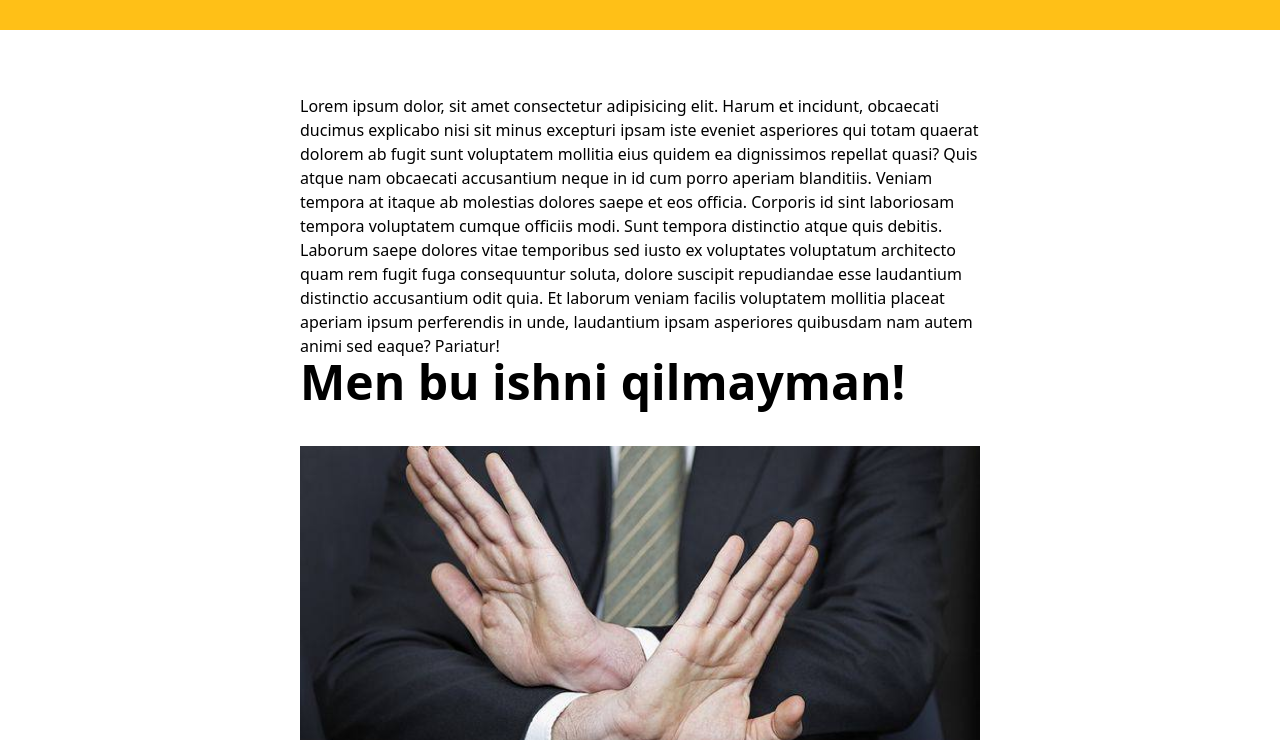
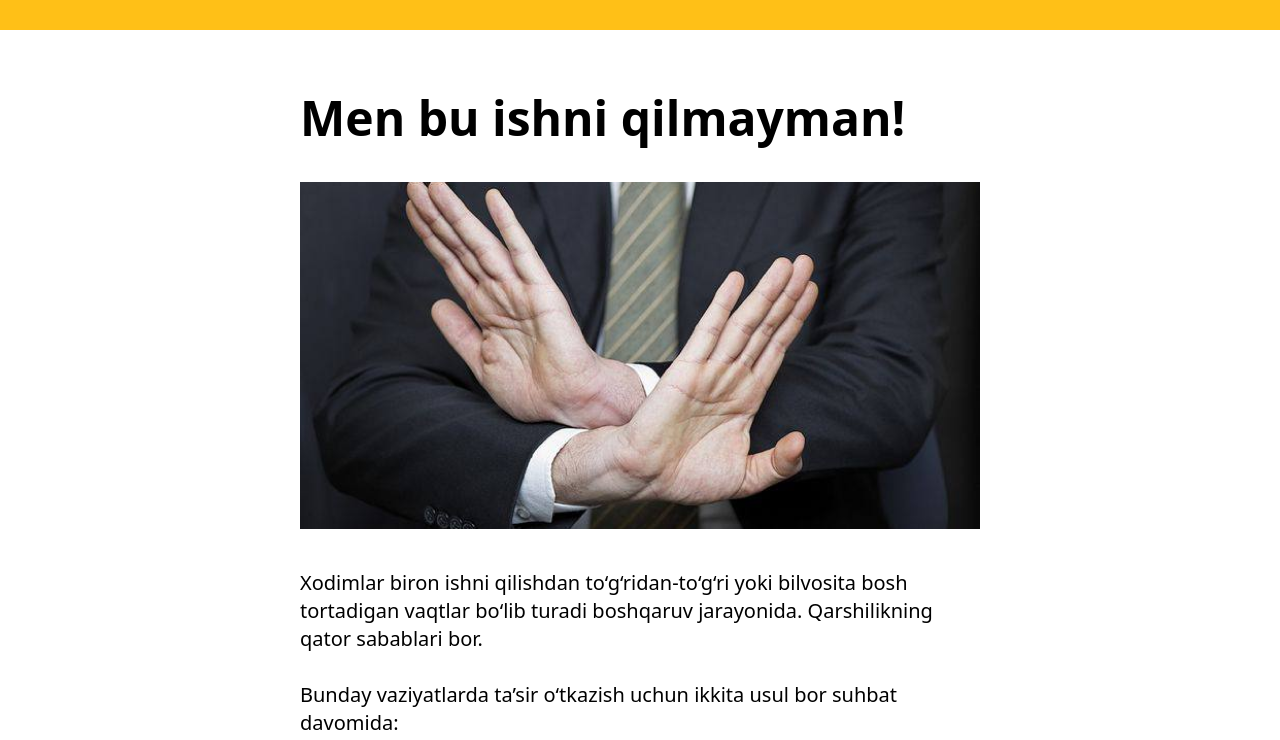
Before and after one commit to Durbek08/talwint-dars, a plain HTML site: page index.html in a window 1280 px wide. Shown: the part 60-800 px from the top of the page. Drawn offline with nearby package versions, Linux system fonts and the light colour scheme.

Commit message:
pni olb tashladm

```diff
--- a/index.html
+++ b/index.html
@@ -49,7 +49,7 @@
     <!-- Men bu ishni qilmayman! -->
     <section class="py-16">
         <div class="w-[680px] mx-auto">
-            <p>Lorem ipsum dolor, sit amet consectetur adipisicing elit. Harum et incidunt, obcaecati ducimus explicabo nisi sit minus excepturi ipsam iste eveniet asperiores qui totam quaerat dolorem ab fugit sunt voluptatem mollitia eius quidem ea dignissimos repellat quasi? Quis atque nam obcaecati accusantium neque in id cum porro aperiam blanditiis. Veniam tempora at itaque ab molestias dolores saepe et eos officia. Corporis id sint laboriosam tempora voluptatem cumque officiis modi. Sunt tempora distinctio atque quis debitis. Laborum saepe dolores vitae temporibus sed iusto ex voluptates voluptatum architecto quam rem fugit fuga consequuntur soluta, dolore suscipit repudiandae esse laudantium distinctio accusantium odit quia. Et laborum veniam facilis voluptatem mollitia placeat aperiam ipsum perferendis in unde, laudantium ipsam asperiores quibusdam nam autem animi sed eaque? Pariatur!</p>
+
             <h1 class="text-5xl mb-10 font-bold ">Men bu ishni qilmayman!</h1>
             <img src="./img/article-page-big-img (1).png" alt="" class="mb-10">
             <p class="w-[680px] text-xl leading-nar">
```
